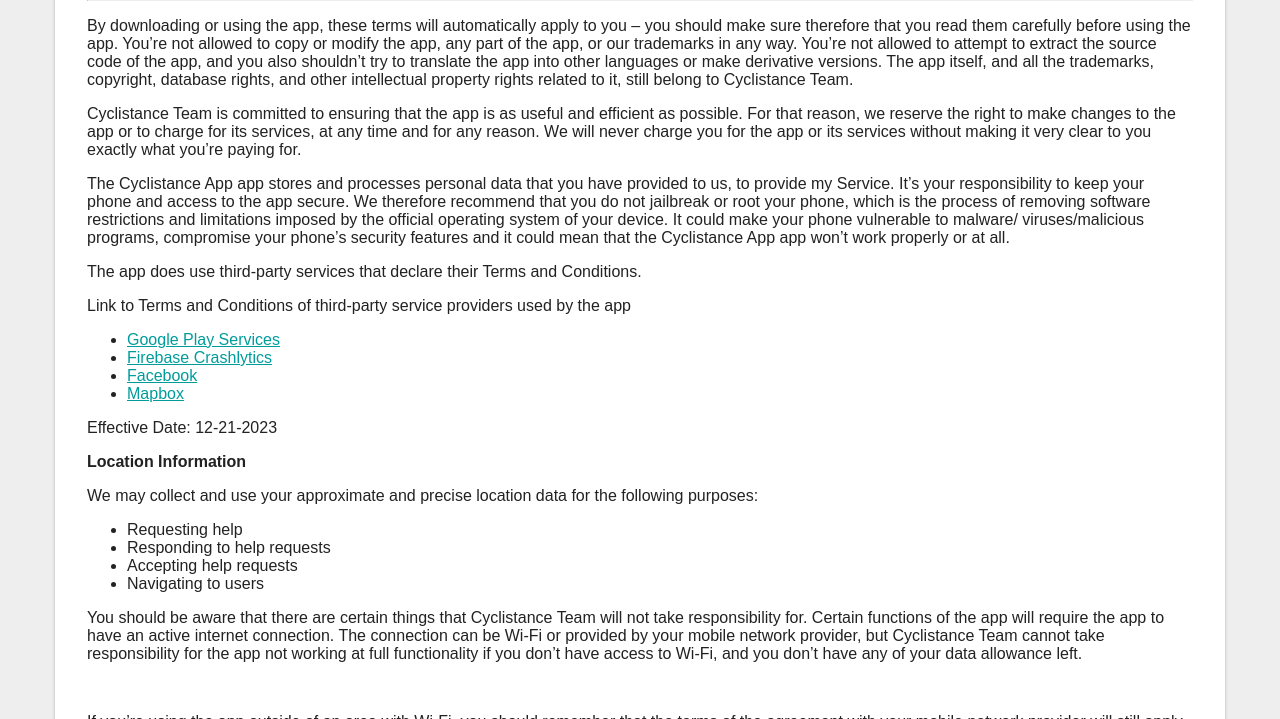
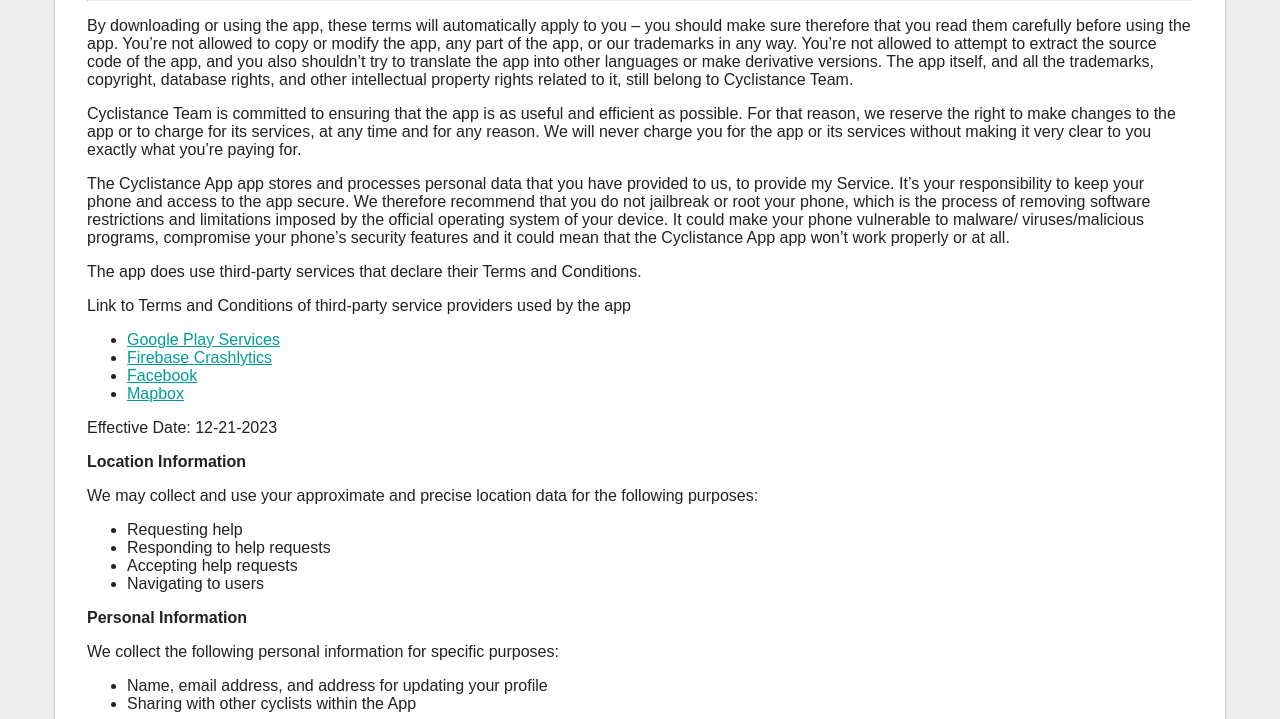
Before and after one commit to JohnDominicJasmin/cyclistance-terms-and-condition, a plain HTML site: page index.html in a window 1280 px wide. Shown: the part 81-800 px from the top of the page. Drawn offline with Linux system fonts and the light colour scheme.

Commit message:
add personal information

```diff
--- a/index.html
+++ b/index.html
@@ -205,6 +205,13 @@
                         <li>Navigating to users</li>
                     </ul>
 
+                    <p><strong>Personal Information</strong></p>
+                    <p>We collect the following personal information for specific purposes:</p>
+                    <ul>
+                     <li>Name, email address, and address for updating your profile</li>
+                     <li>Sharing with other cyclists within the App</li>
+                    </ul>
+
                     <p>You should be aware that there are certain things that Cyclistance Team will not take
                         responsibility for. Certain functions of the app will require the app to have an active
                         internet connection. The connection can be Wi-Fi or provided by your mobile network provider,
```
